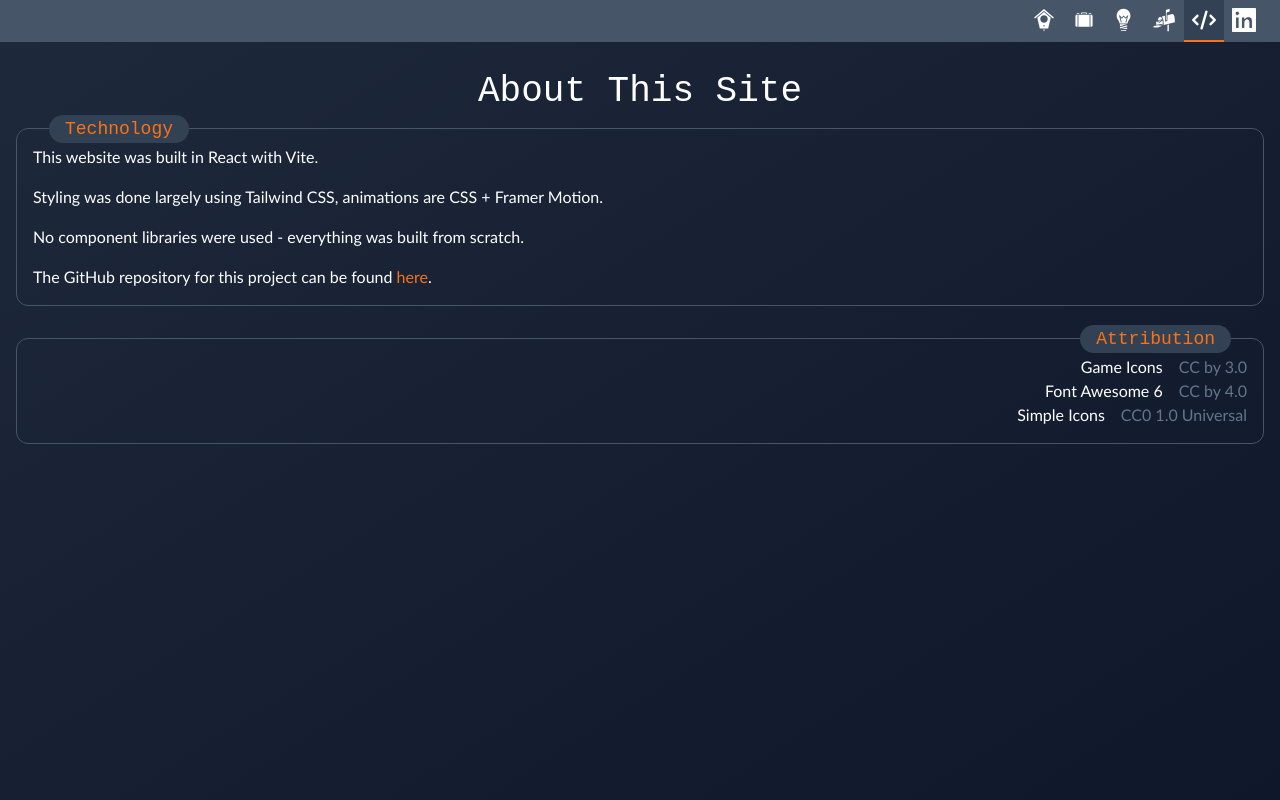
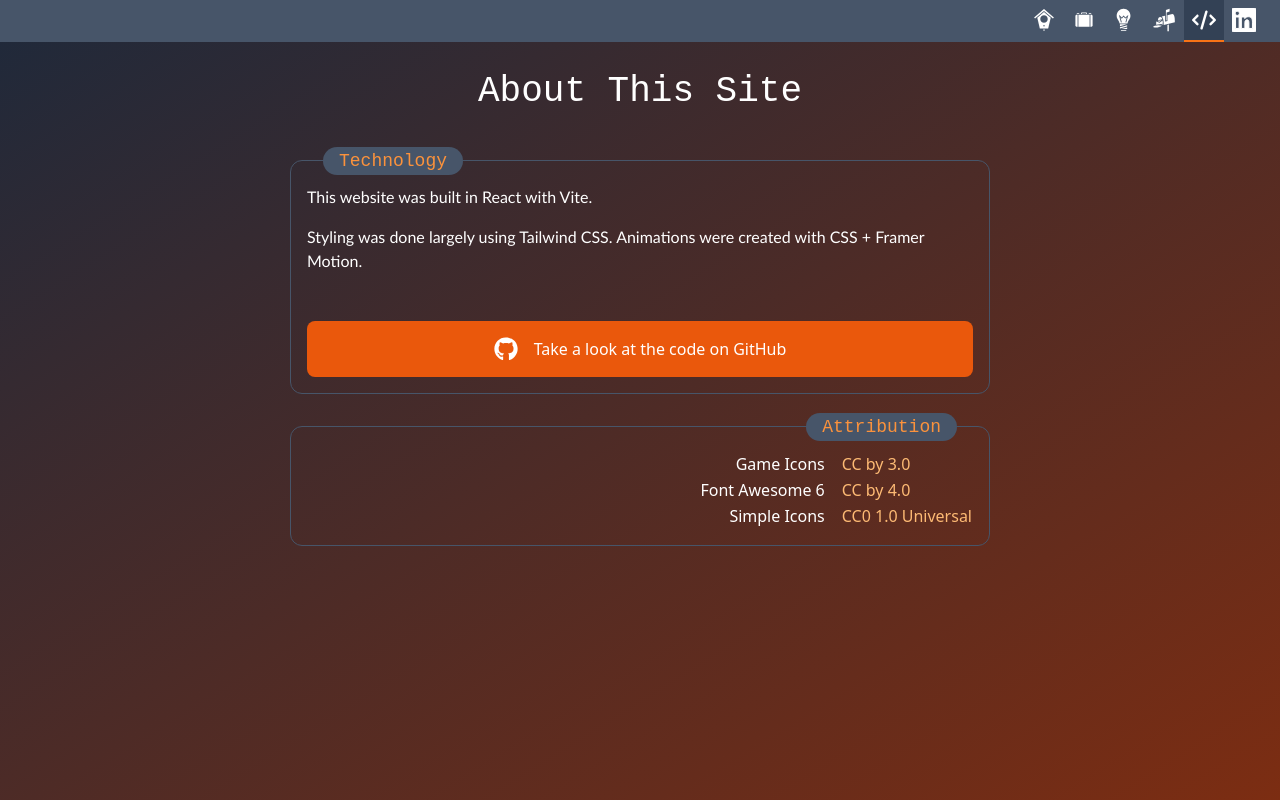
Before and after one commit to luketpena/portfolio-2024, a React (Vite) app: page /about in a window 1280 px wide. Built offline with nearby package versions, Linux system fonts and the light colour scheme.

Commit message:
feat: restyle for readability

```diff
--- a/src/components/Card/Card.tsx
+++ b/src/components/Card/Card.tsx
@@ -19,7 +19,7 @@ export const Card: React.FC<CardProps> = ({
   return (
     <div
       className={classNames(
-        'border border-slate-600 rounded-xl p-4 relative',
+        'border border-slate-600 rounded-xl p-4 pt-6 relative',
         className,
         {
           'text-left': align === 'left',
@@ -30,7 +30,7 @@ export const Card: React.FC<CardProps> = ({
       {title && (
         <h2
           className={classNames(
-            'absolute text-lg top-[-14px] flex items-center gap-4 bg-slate-700 rounded-full px-4 text-orange-500',
+            'absolute text-lg top-[-14px] flex items-center gap-4 bg-slate-600 rounded-full px-4 text-orange-400',
             {
               'left-8': align === 'left',
               'right-8': align === 'right',
--- a/src/components/Highlight/Highlight.tsx
+++ b/src/components/Highlight/Highlight.tsx
@@ -21,7 +21,7 @@ export const Highlight: React.FC<HighlightProps> = ({
     <section className="bg-slate-700 p-4 shadow-lg relative -mx-4">
       {/* Title + Subtitle row */}
       <div className="flex items-center gap-1 md:gap-4 flex-col md:flex-row">
-        <div className="flex items-center gap-2">
+        <div className="flex items-start md:items-center gap-2">
           {icon && <Icon name={icon} size="48px" color={color} />}
           {title && (
             <h3 className="text-3xl" style={{ color }}>
--- a/src/components/Icon/Icon.tsx
+++ b/src/components/Icon/Icon.tsx
@@ -23,6 +23,7 @@ const Icon: React.FC<IconProps> = ({
   className,
 }) => {
   return (
+    <div style={{ minWidth: size }}>
       <IconContext.Provider value={{ color, size }}>
         {name &&
           React.createElement(IconOptions[name], {
@@ -30,6 +31,7 @@ const Icon: React.FC<IconProps> = ({
             style: { strokeWidth },
           })}
       </IconContext.Provider>
+    </div>
   );
 };
 
--- a/src/components/PageTitle/PageTitle.tsx
+++ b/src/components/PageTitle/PageTitle.tsx
@@ -3,5 +3,5 @@ interface PageTitleProps {
 }
 
 export const PageTitle: React.FC<PageTitleProps> = ({ label }) => {
-  return <h1 className="text-4xl text-white text-center mt-8">{label}</h1>;
+  return <h1 className="text-4xl text-white text-center my-8">{label}</h1>;
 };
--- a/src/components/RouteOutlet/RouteOutlet.tsx
+++ b/src/components/RouteOutlet/RouteOutlet.tsx
@@ -27,7 +27,7 @@ export const RouteOutlet: React.FC<RouteOutletProps> = () => {
   }, [location.pathname]);
 
   return (
-    <div className="bg-gradient-to-tl from-slate-900 to-slate-800">
+    <div className="bg-gradient-to-tl from-orange-900 to-slate-800">
       <NavMenu />
       <div className="pt-10 flex flex-col min-h-[100vh]">
         {activeRoute && activeRoute.title && (
--- a/src/pages/AboutPage/AboutPage.tsx
+++ b/src/pages/AboutPage/AboutPage.tsx
@@ -1,3 +1,4 @@
+import { Button } from '../../components/Button/Button';
 import { Card } from '../../components/Card/Card';
 import { PageWrapper } from '../../components/PageWrapper/PageWrapper';
 
@@ -22,42 +23,37 @@ const attributionList: {
 export const AboutPage: React.FC = () => {
   return (
     <PageWrapper>
-      <div className="flex flex-col gap-8">
+      <div className="flex flex-col gap-8 max-w-[700px] mx-auto">
         {/* Tech rundown */}
         <Card title="Technology" align="left" className="flex flex-col gap-4">
           <p>This website was built in React with Vite.</p>
           <p>
-            Styling was done largely using Tailwind CSS, animations are CSS +
-            Framer Motion.
+            Styling was done largely using Tailwind CSS. Animations were created
+            with CSS + Framer Motion.
           </p>
-          <p>
-            No component libraries were used - everything was built from
-            scratch.
-          </p>
-
-          <p>
-            The GitHub repository for this project can be found{' '}
-            <a
-              target="_blank"
-              href="https://github.com/luketpena/portfolio-2024/tree/main"
-              className="text-orange-500"
-            >
-              here
-            </a>
-            .
-          </p>
+          <Button
+            icon="FaGithub"
+            label="Take a look at the code on GitHub"
+            href="https://github.com/luketpena/portfolio-2024/tree/main"
+            className="!w-full mt-8"
+            color="#ffffff"
+          />
         </Card>
 
         {/* Attributions */}
         <Card title="Attribution" align="right">
-          {attributionList.map((attribution) => (
-            <p className="flex justify-end gap-4">
-              <span>{attribution.name}</span>
-              {attribution.license && (
-                <span className="text-slate-500">{attribution.license}</span>
-              )}
-            </p>
-          ))}
+          <div className="flex justify-end">
+            <table>
+              {attributionList.map((attribution, index) => (
+                <tr key={`attribution-table-row-${index}`}>
+                  <td className="text-white pr-4">{attribution.name}</td>
+                  <td className="text-orange-300 text-left">
+                    {attribution.license}
+                  </td>
+                </tr>
+              ))}
+            </table>
+          </div>
         </Card>
       </div>
     </PageWrapper>
--- a/src/pages/ContactPage/ContactPage.tsx
+++ b/src/pages/ContactPage/ContactPage.tsx
@@ -33,7 +33,7 @@ export const ContactPage: React.FC = () => {
             <a
               href={link.href}
               target="_blank"
-              className="text-slate-500 hover:text-white transition-colors"
+              className="text-slate-500 hover:text-white hover:scale-105 transition-all"
             >
               <Icon name={link.icon} size="48px" />
             </a>
```
Lines whose indentation alone changed are shown as unchanged.
